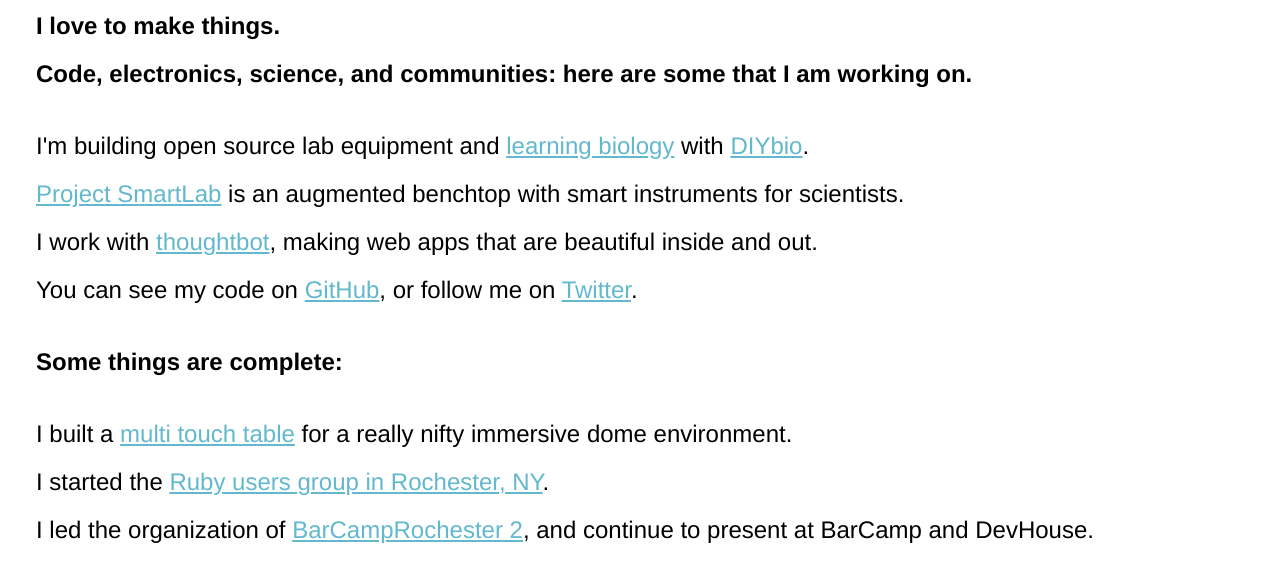
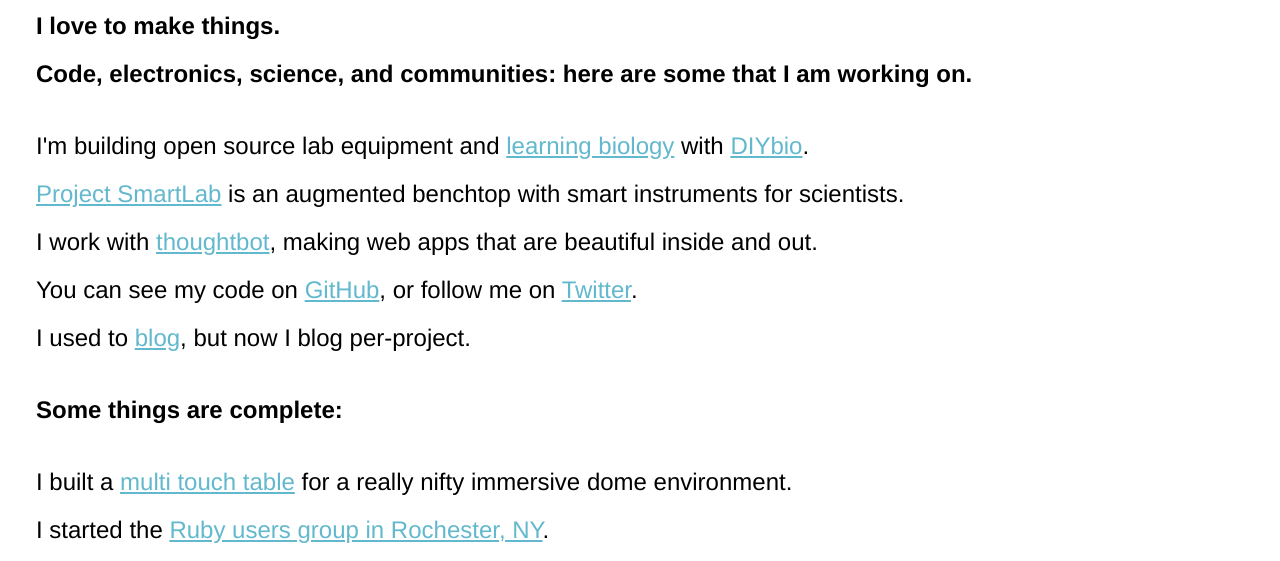
Before and after one commit to jasonm/jayunit.net, a plain HTML site: page index.html in a window 1280 px wide. Shown: the part 214-775 px from the top of the page. Drawn offline with Linux system fonts and the light colour scheme.

Commit message:
added blog link

```diff
--- a/index.html
+++ b/index.html
@@ -27,6 +27,7 @@
           <li><a href="http://projectsmartlab.org">Project SmartLab</a> is an augmented benchtop with smart instruments for scientists.</a></li>
           <li>I work with <a href="http://thoughtbot.com/projects">thoughtbot</a>, making web apps that are beautiful inside and out.</li>
           <li>You can see my code on <a href="http://www.github.com/jasonm">GitHub</a>, or follow me on <a href="http://twitter.com/jayunit">Twitter</a>.</li>
+          <li>I used to <a href="http://blog.jayunit.net">blog</a>, but now I blog per-project.</li>
         </ul>
 
         <h2>
```
